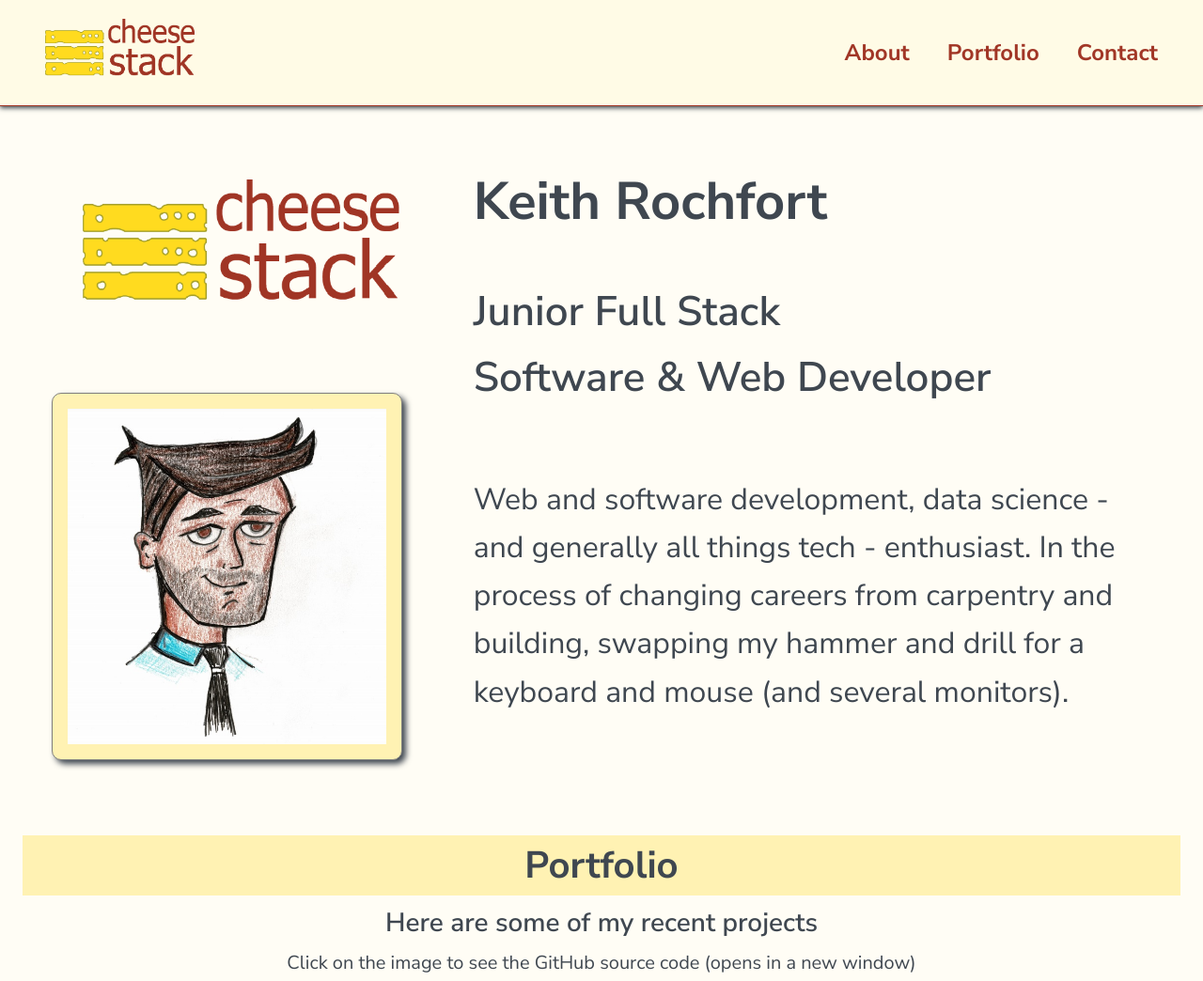
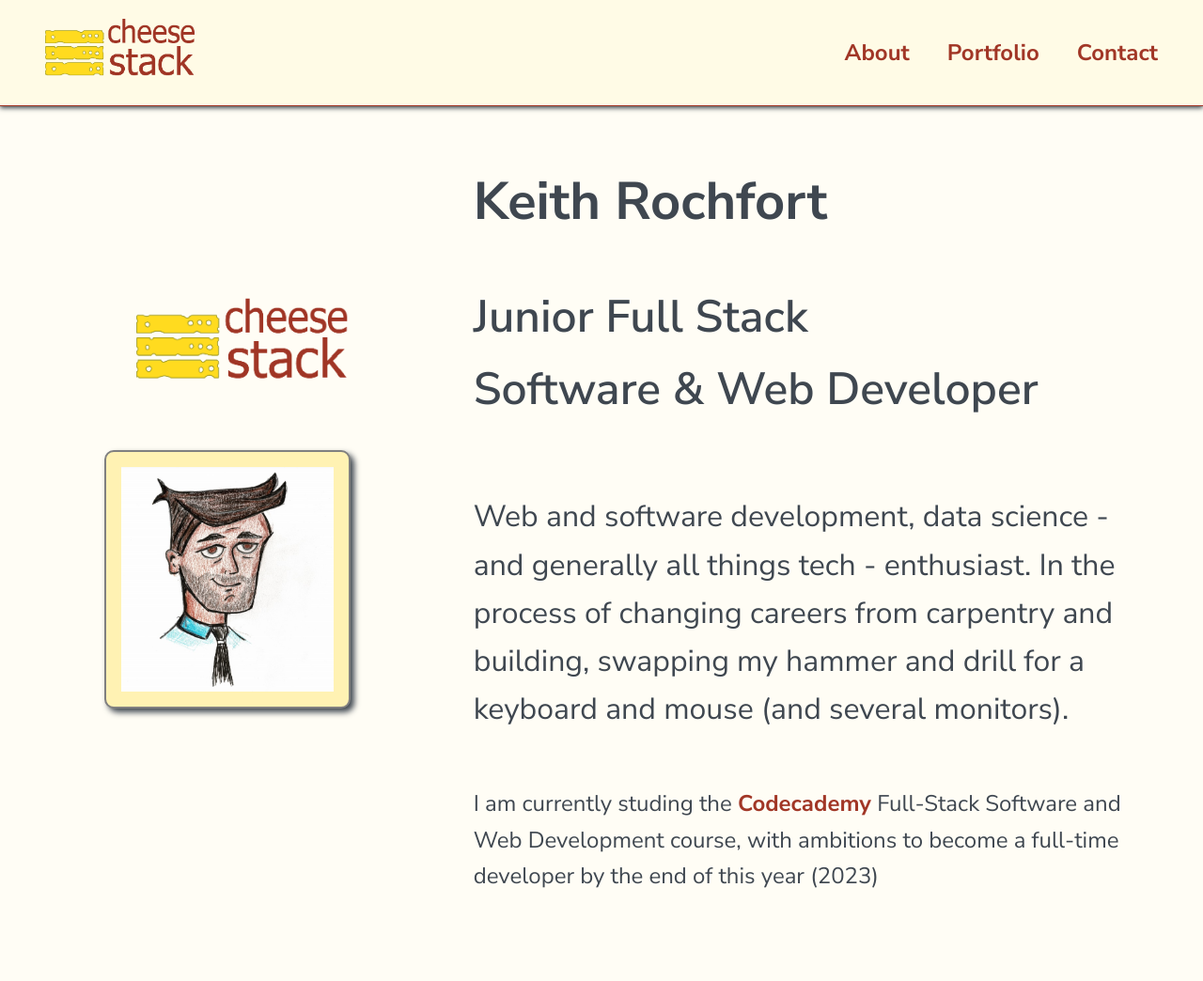
Before and after one commit to cheeseStack/portfolio-flexbox-grid, a plain HTML site: page index.html in a window 1280 px wide. Shown: the top 1044 px of the page at 94% size. Drawn offline with Linux system fonts and the light colour scheme.

Commit message:
adjusted image sizes in desktop mode to be smaller

```diff
--- a/index.html
+++ b/index.html
@@ -54,6 +54,9 @@
                     <div class="bio-and-github">
                         <h3 class="bio">Web and software development, data science - and generally all things tech - enthusiast. In the process of changing careers from carpentry and building, swapping my hammer and drill for a keyboard and mouse (and several monitors).</h3>
                     </div>
+                    <div class="general-info">
+                        <p>I am currently studing the <a href="https://www.codecademy.com/career-journey/full-stack-engineer" target="_blank">Codecademy</a> Full-Stack Software and Web Development course, with ambitions to become a full-time developer by the end of this year (2023)</p>
+                    </div>
                 </div>
             </div>
         </div>
@@ -63,8 +66,8 @@
         <div id="portfolio" >
             <div class="container">
                 <div class="center">
-                    <h1>Portfolio</h1>
-                <h2>Here are some of my recent projects</h2>
+                    <h2>Portfolio</h2>
+                <h3>Here are some of my recent projects</h3>
                 <p>Click on the image to see the GitHub source code (opens in a new window)</p>
                 <div class="images-container"> <!-- Images of projects -->
                     <!-- Project 1 -->
--- a/resources/css/style.css
+++ b/resources/css/style.css
@@ -14,7 +14,7 @@ h1 {
     font-weight: 700;
 }
 h2 {
-    font-size: 2.75rem;
+    font-size: 3rem;
     font-weight: 600;
 }
 h3 {
@@ -117,14 +117,19 @@ main {
 .sketch-and-name {
     width: 30%;
     height: auto;
+    padding: 0;
     display: flex;
     flex-flow: column wrap;
-    justify-content: left;
+    justify-content: flex-start;
     align-items: center;
+    /* border: 3px solid red; */
+    position: relative;
+    bottom: 3rem;
 }
 .sketch-and-name img {
-    max-width: 100%;
+    width: 100%;
     height: auto;
+    display: block;
 }
 
 
@@ -139,8 +144,8 @@ main {
     /* border: 1px solid black;  */
 }
 
-.banner-logo {
-    width: 90%;
+#about .banner-logo {
+    width: 60%;
     padding: 1rem;
     overflow: hidden;
 }
@@ -149,9 +154,30 @@ main {
     max-width: 100%;
     height: auto;
     padding: 1rem;
+    overflow: hidden;
+}
+.keith-container {
+    width: 60%;
+    background-color: #fff;
+    padding: 1rem;
+    border: 2px solid gray;
+    border-radius: 0.625rem;
+    z-index:3;
+    /* position: relative;
+    bottom: 4rem; */
+    box-shadow: 4px 4px 6px;
+    background-color: hsla(50, 100%, 85%, 1);
 }
 
-.keith-container {
+.keith-container img{
+    max-width: 100%;
+    height: auto;
+    overflow: hidden;
+    z-index:1;
+
+}
+
+/* .keith-container {
     width: 90%;
     background-color: #fff;
     padding: 1rem;
@@ -159,7 +185,9 @@ main {
     border-radius: 0.625rem;
     box-shadow: 4px 4px 6px;
     background-color: hsla(50, 100%, 85%, 1);
-}
+} */
+
+
 
 @media only screen and (max-width: 1200px ) {
     #about .container {
@@ -176,6 +204,7 @@ main {
         flex-flow: row nowrap;
         flex-direction: row-reverse;
         justify-content: space-between;
+        bottom: 0;
     }
     .banner-logo, .keith-container {
         width: 40%;
@@ -254,11 +283,11 @@ main {
     text-align: center;
 }
 
-#portfolio h1 {
+#portfolio h2 {
     background-color: hsla(50, 100%, 85%, 1);
     margin-bottom: -1rem;
 }
-#portfolio h2 {
+#portfolio h3 {
     margin-bottom: -1rem;
 }
 
@@ -311,13 +340,13 @@ main {
 }
 
 
-#portfolio h1 {
+/* #portfolio h1 {
     font-size: 2.5rem;
 }
 
 #portfolio h2 {
     font-size: 1.75rem;
-}
+} */
 #portfolio p {
     font-size: 1.25rem;
 }
@@ -404,6 +433,10 @@ main {
     background-color: #FFF2B3;
 }
 
+#contact h3 {
+    margin-bottom: 1rem;
+}
+
 .contact-method {
     max-width: 30%;
     height: auto;
@@ -431,11 +464,15 @@ main {
 }
 
 #contact p {
-    margin-top:-1.5rem;
+    letter-spacing: 0.15rem;
 }
 
 .contact-details {
     margin-top: 2rem;
+}
+
+.contact-method:hover {
+    background-color: hsla(50, 100%, 85%, 0.3)
 }
 
 @media only screen and (max-width: 800px) {
```
